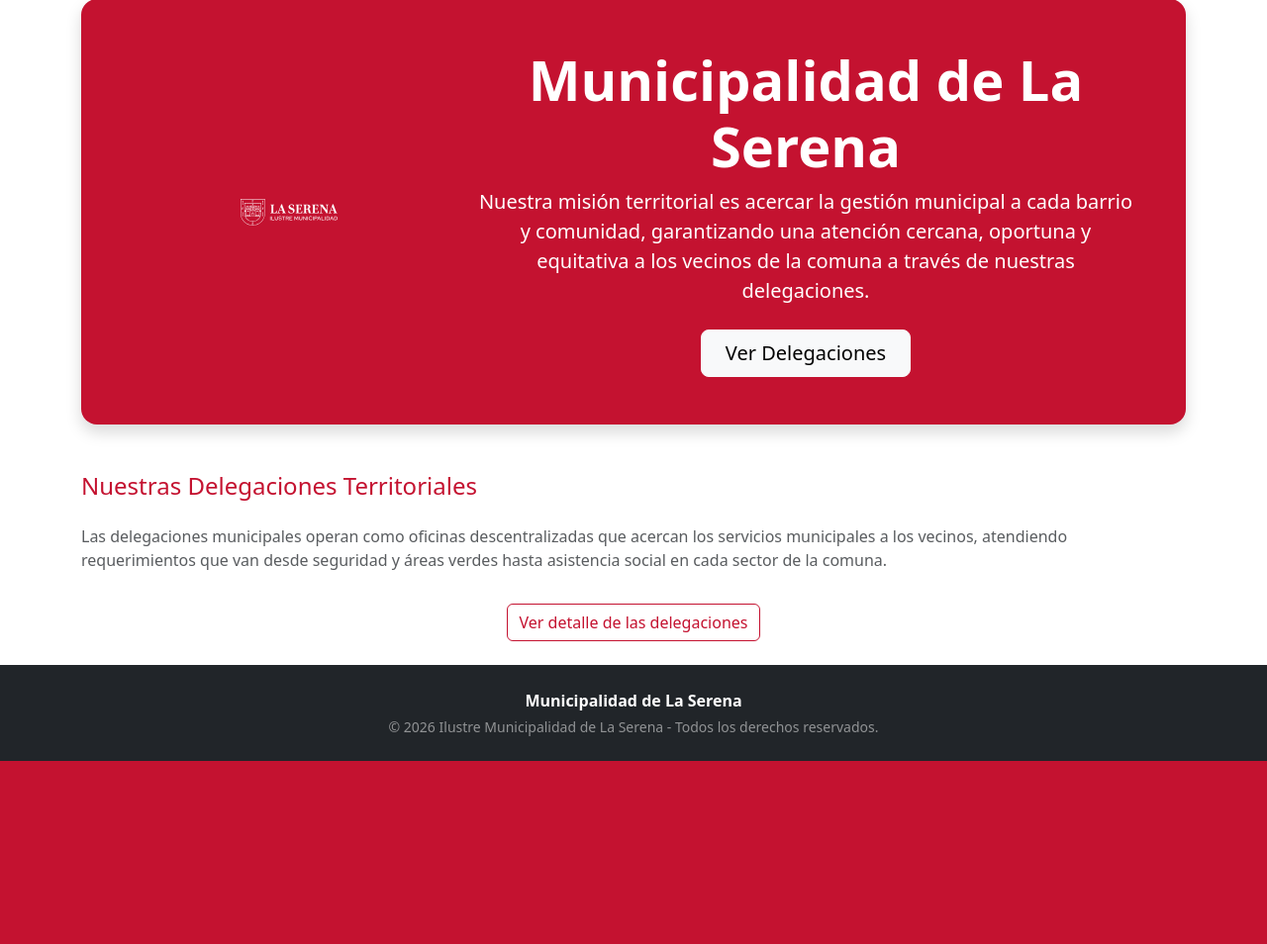
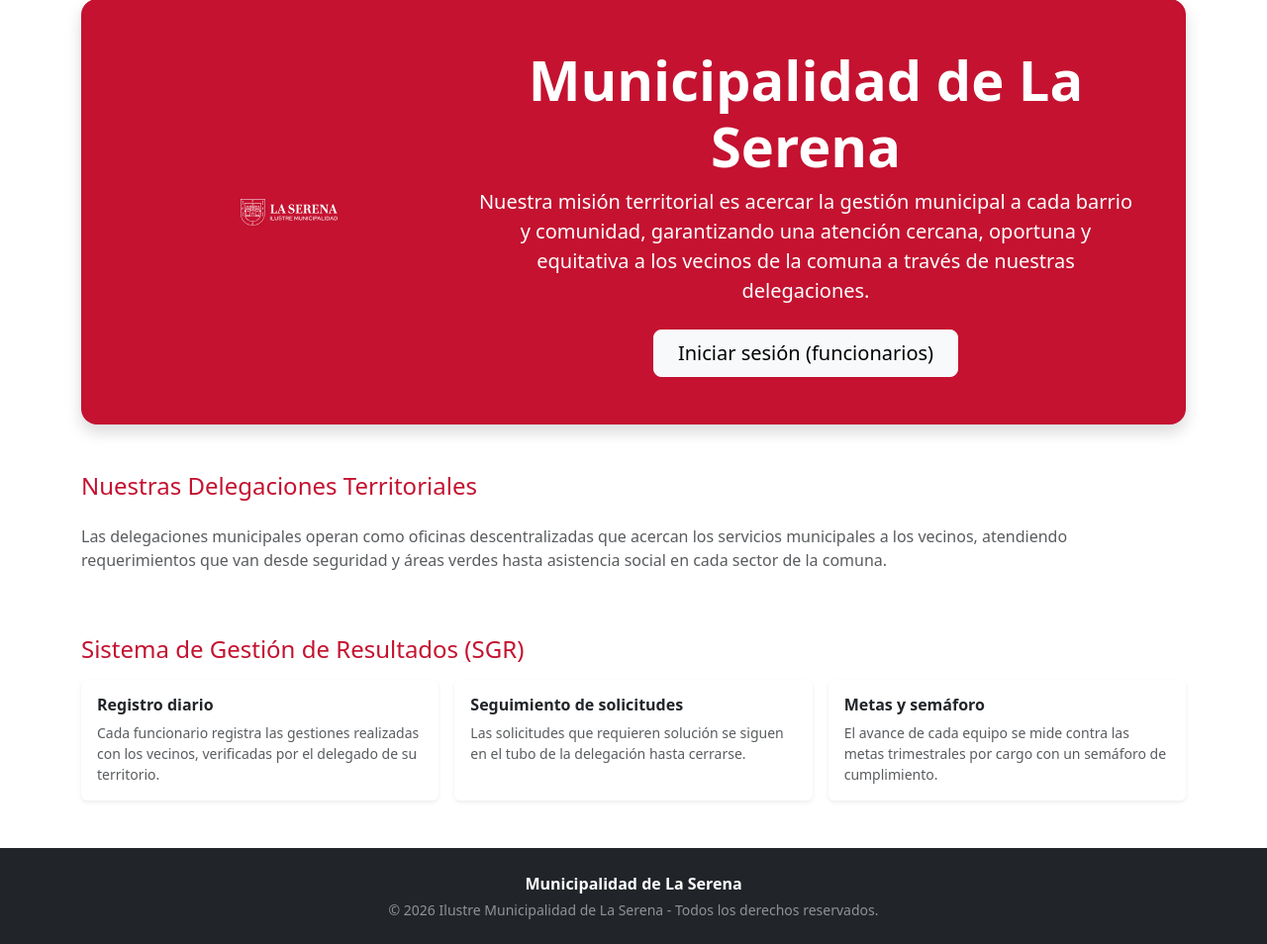
Before and after one commit to IgnacioF22777/Eva-Back-end, a Django app: template templates/delegaciones/inicio.html in a window 1280 px wide. Shown: the part 149-1103 px from the top of the page at 99% size. Before the commit the page ends 918 px from the top, so only its background shows below. Run offline with Django 4.2, Linux system fonts and the light colour scheme; the template is opened without the code that fills it, so the values that code supplies are empty; some libraries are stand-ins or nearby versions.

Commit message:
Portada institucional pública como página de inicio
La raíz del sitio mostraba el login: la vista de la portada tenía
@login_required aunque estaba documentada como portada pública.

- La presentación de la Municipalidad se ve sin iniciar sesión, con datos
  públicos de las delegaciones (nombre, encargado y dirección) y una
  descripción del SGR. Correos, teléfonos y mantenedores siguen protegidos.
- Visitantes ven «Iniciar sesión (funcionarios)»; con sesión, «Ir a mi
  panel» y «Ver Delegaciones».
- Al cerrar sesión se vuelve a la portada.
- Pruebas: la portada es pública y no expone datos de contacto (630 OK).

```diff
--- a/config/settings.py
+++ b/config/settings.py
@@ -139,7 +139,7 @@ AUTHENTICATION_BACKENDS = [
 
 LOGIN_URL = 'seguridad:login'
 LOGIN_REDIRECT_URL = 'seguridad:panel'
-LOGOUT_REDIRECT_URL = 'seguridad:login'
+LOGOUT_REDIRECT_URL = 'inicio'
 
 # Sesiones protegidas: la cookie no es accesible desde JavaScript y
 # expira tras 8 horas (o al cerrar el navegador si no se marca "recordar").
--- a/delegacionesAPP/views.py
+++ b/delegacionesAPP/views.py
@@ -403,10 +403,12 @@ def servicio_cambiar_estado(request, pk):
 # ============================================================
 # PORTADA PÚBLICA
 # ============================================================
+# Presentación institucional: la ve cualquier visitante, sin iniciar
+# sesión. Solo muestra información pública de las delegaciones (nombre,
+# encargado y dirección); el detalle y la operación siguen protegidos.
 
-@login_required
 def inicio(request):
-    data = Delegacion.objects.filter(activo=True)
+    data = Delegacion.objects.filter(activo=True).order_by("nombre")
 
     return render(
         request,
--- a/templates/delegaciones/inicio.html
+++ b/templates/delegaciones/inicio.html
@@ -16,7 +16,12 @@
                 garantizando una atención cercana, oportuna y equitativa a los vecinos de la comuna
                 a través de nuestras delegaciones.
             </p>
-            <a href="{% url 'lista' %}" class="btn btn-light btn-lg px-4">Ver Delegaciones</a>
+            {% if user.is_authenticated %}
+                <a href="{% url 'seguridad:panel' %}" class="btn btn-light btn-lg px-4">Ir a mi panel</a>
+                <a href="{% url 'lista' %}" class="btn btn-outline-light btn-lg px-4 ms-md-2 mt-2 mt-md-0">Ver Delegaciones</a>
+            {% else %}
+                <a href="{% url 'seguridad:login' %}" class="btn btn-light btn-lg px-4">Iniciar sesión (funcionarios)</a>
+            {% endif %}
         </div>
     </div>
 </section>
@@ -44,8 +49,34 @@
         </div>
         {% endfor %}
     </div>
+    {% if user.is_authenticated %}
     <div class="text-center mt-3">
         <a href="{% url 'lista' %}" class="btn btn-outline-primary">Ver detalle de las delegaciones</a>
     </div>
+    {% endif %}
+</section>
+
+<section class="mt-5 mb-4">
+    <h2 class="h4 text-primary mb-3">Sistema de Gestión de Resultados (SGR)</h2>
+    <div class="row g-3">
+        <div class="col-md-4">
+            <div class="card border-0 shadow-sm h-100"><div class="card-body">
+                <h3 class="h6 fw-bold">Registro diario</h3>
+                <p class="small text-muted mb-0">Cada funcionario registra las gestiones realizadas con los vecinos, verificadas por el delegado de su territorio.</p>
+            </div></div>
+        </div>
+        <div class="col-md-4">
+            <div class="card border-0 shadow-sm h-100"><div class="card-body">
+                <h3 class="h6 fw-bold">Seguimiento de solicitudes</h3>
+                <p class="small text-muted mb-0">Las solicitudes que requieren solución se siguen en el tubo de la delegación hasta cerrarse.</p>
+            </div></div>
+        </div>
+        <div class="col-md-4">
+            <div class="card border-0 shadow-sm h-100"><div class="card-body">
+                <h3 class="h6 fw-bold">Metas y semáforo</h3>
+                <p class="small text-muted mb-0">El avance de cada equipo se mide contra las metas trimestrales por cargo con un semáforo de cumplimiento.</p>
+            </div></div>
+        </div>
+    </div>
 </section>
 {% endblock %}
```
Also changed, not shown: seguridadAPP/tests.py (+19 -2 lines).
